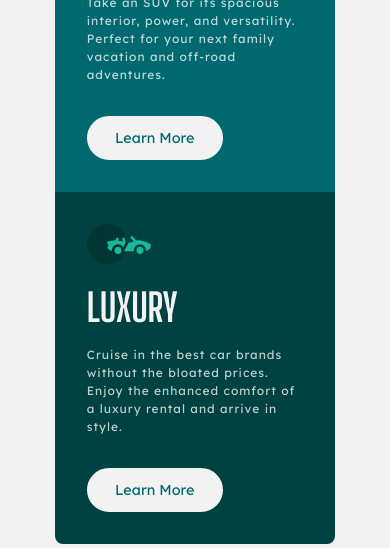
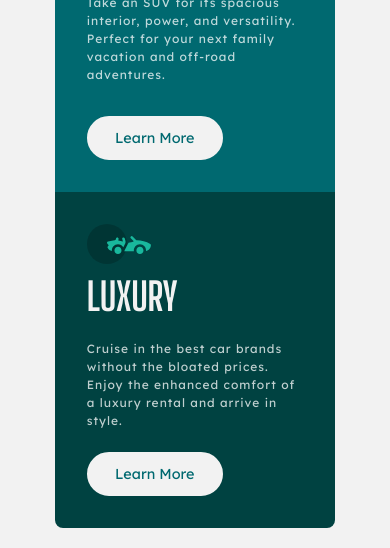
Before and after one commit to cosmoart/3-column-preview-card-component-main, a plain HTML site: page index.html in a window 390 px wide. Shown: the part 552-1100 px from the top of the page. Drawn offline with Linux system fonts and the light colour scheme.

```diff
--- a/style.css
+++ b/style.css
@@ -127,6 +127,13 @@ p {
   }
   .card > :last-child {
     border-radius: 0 0 .5rem .5rem;
+    height: 21rem;
+  }
+  .card > :last-child h2{
+    margin: 0;
+  }
+  .card > :last-child p{
+    padding: 0;
   }
   .card section{
     border-radius: 0 .5rem 0 0;
```
Also changed, not shown: 2 other files.
